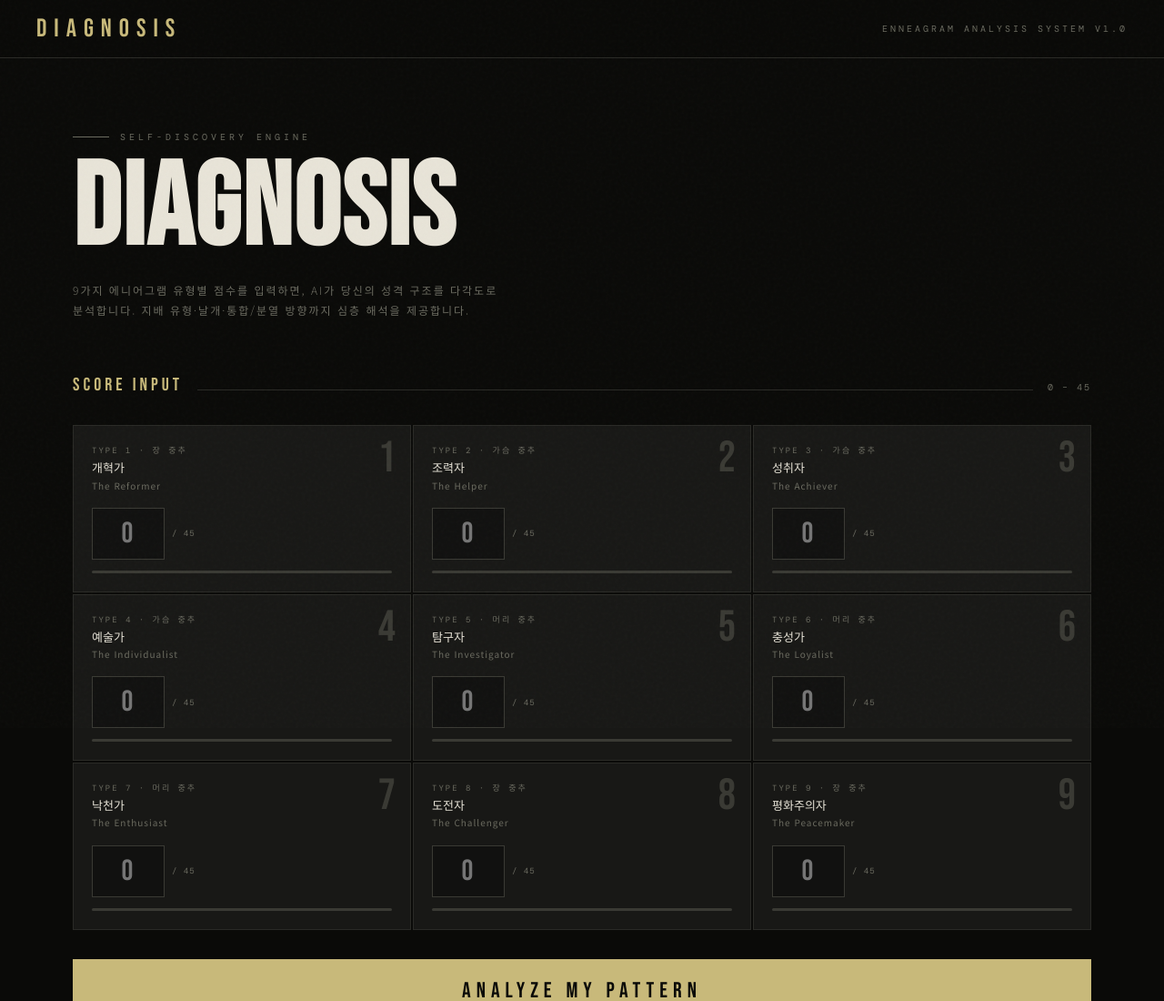
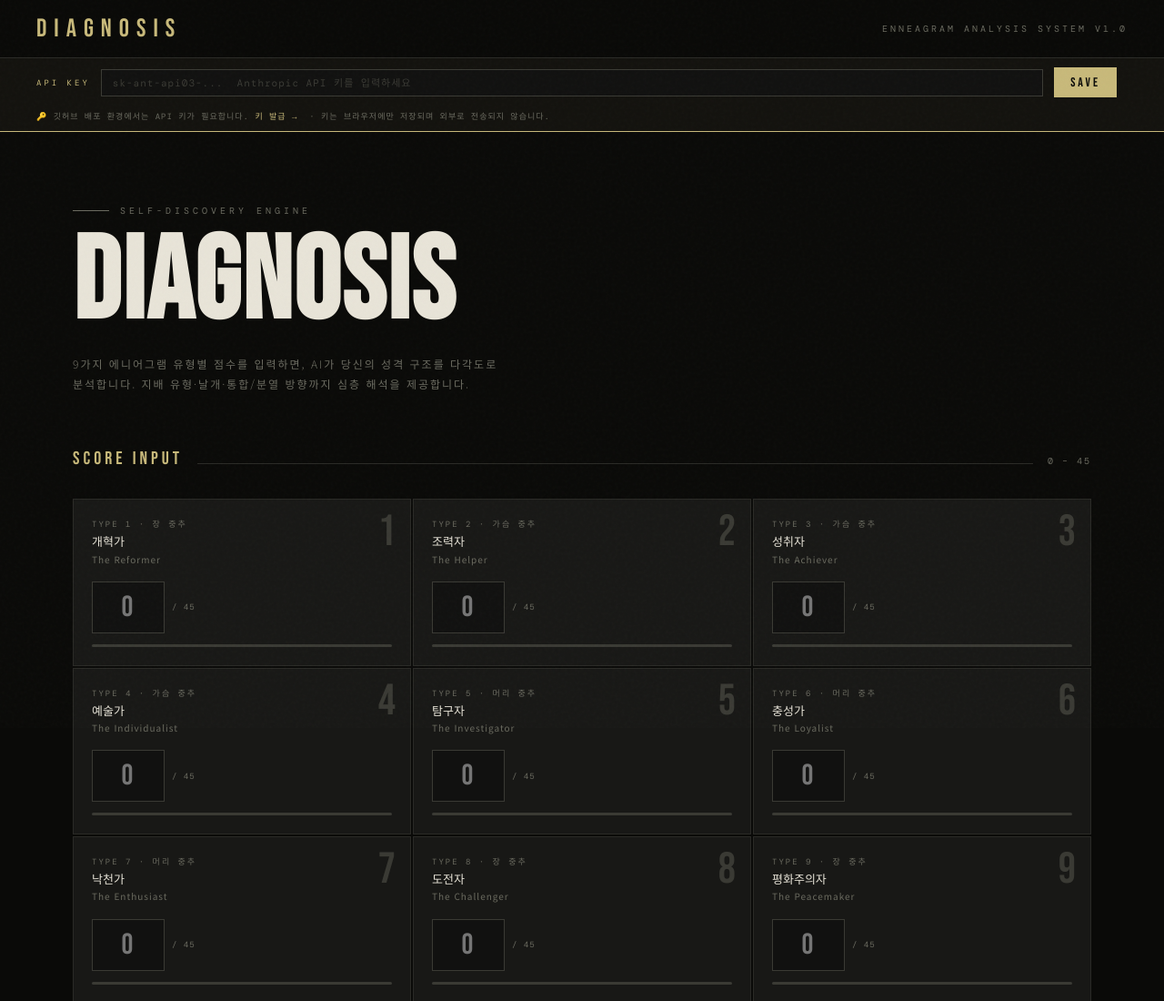
Before and after one commit to hoopee13/diagnosis, a plain HTML site: page index.html in a window 1280 px wide. Shown: the top 1100 px of the page at 91% size. Drawn offline with nearby package versions, Linux system fonts and the light colour scheme; a web font is replaced by a local one.

Commit message:
Add files via upload

```diff
--- a/index.html
+++ b/index.html
@@ -833,6 +833,79 @@
     font-weight: 500;
   }
 
+  /* API KEY BANNER */
+  .apikey-banner {
+    background: #13120e;
+    border-bottom: 1px solid var(--accent);
+    padding: 10px 40px;
+    display: flex;
+    align-items: center;
+    gap: 12px;
+    flex-wrap: wrap;
+  }
+
+  .apikey-label {
+    font-size: 9px;
+    letter-spacing: 3px;
+    color: var(--accent);
+    text-transform: uppercase;
+    white-space: nowrap;
+    flex-shrink: 0;
+  }
+
+  .apikey-input {
+    flex: 1;
+    min-width: 220px;
+    background: var(--surface);
+    border: 1px solid var(--dim);
+    color: var(--text);
+    font-family: 'DM Mono', monospace;
+    font-size: 11px;
+    padding: 7px 12px;
+    outline: none;
+    letter-spacing: 1px;
+    transition: border-color 0.2s;
+  }
+
+  .apikey-input:focus { border-color: var(--accent); }
+  .apikey-input::placeholder { color: var(--dim); }
+
+  .apikey-save {
+    background: var(--accent);
+    color: var(--bg);
+    border: none;
+    font-family: 'Bebas Neue', sans-serif;
+    font-size: 14px;
+    letter-spacing: 3px;
+    padding: 8px 18px;
+    cursor: pointer;
+    transition: background 0.2s;
+    white-space: nowrap;
+    flex-shrink: 0;
+  }
+
+  .apikey-save:hover { background: #d4c78a; }
+
+  .apikey-status {
+    font-size: 10px;
+    letter-spacing: 1px;
+    font-family: 'Noto Sans KR', sans-serif;
+    white-space: nowrap;
+  }
+
+  .apikey-status.ok  { color: #7ac87a; }
+  .apikey-status.err { color: var(--red); }
+
+  .apikey-hint {
+    font-size: 9px;
+    color: var(--muted);
+    letter-spacing: 1px;
+    width: 100%;
+    padding-top: 2px;
+  }
+
+  .apikey-hint a { color: var(--accent); text-decoration: none; }
+
   @keyframes blink {
     0%, 100% { opacity: 1; }
     50% { opacity: 0; }
@@ -845,6 +918,19 @@
   <div class="logo">DIAGNOSIS</div>
   <div class="header-tag">Enneagram Analysis System v1.0</div>
 </header>
+
+<!-- API KEY BANNER -->
+<div class="apikey-banner" id="apikeyBanner">
+  <span class="apikey-label">API KEY</span>
+  <input class="apikey-input" id="apikeyInput" type="password" placeholder="sk-ant-api03-...  Anthropic API 키를 입력하세요" />
+  <button class="apikey-save" onclick="saveApiKey()">SAVE</button>
+  <span class="apikey-status" id="apikeyStatus"></span>
+  <div class="apikey-hint">
+    🔑 깃허브 배포 환경에서는 API 키가 필요합니다.
+    <a href="https://console.anthropic.com/settings/keys" target="_blank">키 발급 →</a>
+    &nbsp;· 키는 브라우저에만 저장되며 외부로 전송되지 않습니다.
+  </div>
+</div>
 
 <div class="hero">
   <div class="hero-label">Self-Discovery Engine</div>
@@ -1270,10 +1356,40 @@ function buildInteraction(scores) {
     </div>`;
 }
 
+function saveApiKey() {
+  const key = document.getElementById('apikeyInput').value.trim();
+  if (!key.startsWith('sk-ant-')) {
+    document.getElementById('apikeyStatus').textContent = '⚠ 올바른 키 형식이 아닙니다';
+    document.getElementById('apikeyStatus').className = 'apikey-status err';
+    return;
+  }
+  sessionStorage.setItem('diagnosisApiKey', key);
+  document.getElementById('apikeyStatus').textContent = '✓ 저장됨';
+  document.getElementById('apikeyStatus').className = 'apikey-status ok';
+  document.getElementById('apikeyInput').value = '●'.repeat(20);
+}
+
+// Load key on page start
+window.addEventListener('DOMContentLoaded', () => {
+  const saved = sessionStorage.getItem('diagnosisApiKey');
+  if (saved) {
+    document.getElementById('apikeyInput').value = '●'.repeat(20);
+    document.getElementById('apikeyStatus').textContent = '✓ 저장됨';
+    document.getElementById('apikeyStatus').className = 'apikey-status ok';
+  }
+});
+
 async function callClaude(prompt) {
+  const apiKey = sessionStorage.getItem('diagnosisApiKey');
+  const headers = { "Content-Type": "application/json" };
+  if (apiKey) {
+    headers["x-api-key"] = apiKey;
+    headers["anthropic-version"] = "2023-06-01";
+    headers["anthropic-dangerous-direct-browser-access"] = "true";
+  }
   const response = await fetch("https://api.anthropic.com/v1/messages", {
     method: "POST",
-    headers: { "Content-Type": "application/json" },
+    headers,
     body: JSON.stringify({
       model: "claude-sonnet-4-20250514",
       max_tokens: 2500,
@@ -1281,6 +1397,7 @@ async function callClaude(prompt) {
     })
   });
   const data = await response.json();
+  if (data.error) throw new Error(data.error.message);
   return data.content?.[0]?.text || "";
 }
 
@@ -1292,6 +1409,16 @@ async function analyze() {
   }
   document.getElementById('errorMsg').innerHTML = '⚠ 모든 항목에 0–45 사이의 점수를 입력해주세요.';
   document.getElementById('errorMsg').classList.remove('visible');
+
+  // API key check (only needed outside claude.ai)
+  const apiKey = sessionStorage.getItem('diagnosisApiKey');
+  const isClaudeAI = location.hostname.includes('claude.ai') || location.hostname === '';
+  if (!apiKey && !isClaudeAI) {
+    document.getElementById('apikeyStatus').textContent = '⚠ API 키를 먼저 입력해주세요';
+    document.getElementById('apikeyStatus').className = 'apikey-status err';
+    document.getElementById('apikeyBanner').scrollIntoView({ behavior: 'smooth' });
+    return;
+  }
 
   // Show loading
   document.getElementById('loadingOverlay').classList.add('active');
```
